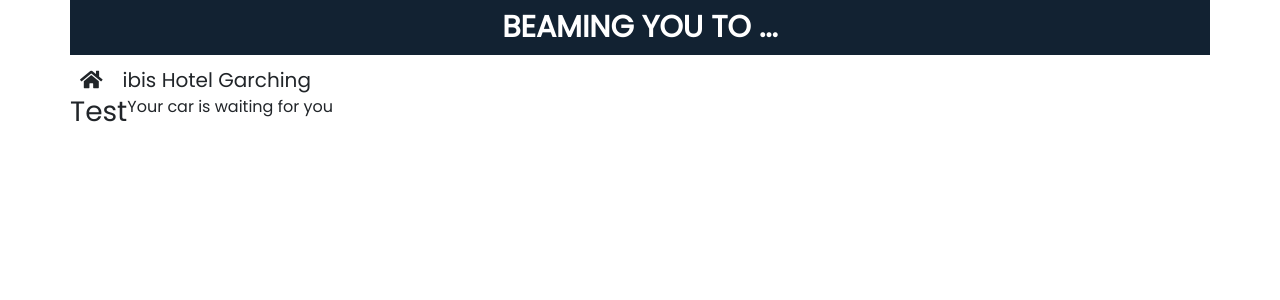
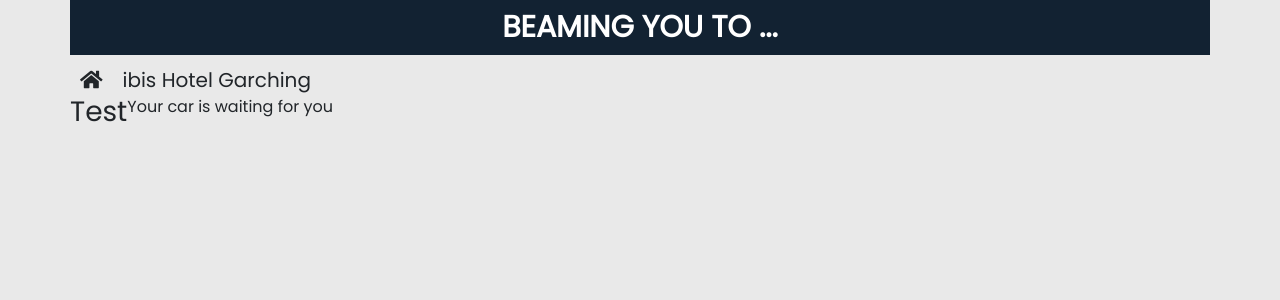
Before and after one commit to Odin94/pro7-hackathon, a React (Create React App) app: page / in a window 1280 px wide. Shown: the top 300 px of the page. Built offline with nearby package versions, Linux system fonts and the light colour scheme.

Commit message:
Add DarkWhite background

```diff
--- a/src/App.css
+++ b/src/App.css
@@ -1,3 +1,4 @@
 body {
   font-family: 'Poppins', sans-serif;
+  background-color: #e9e9e9
 }
```
